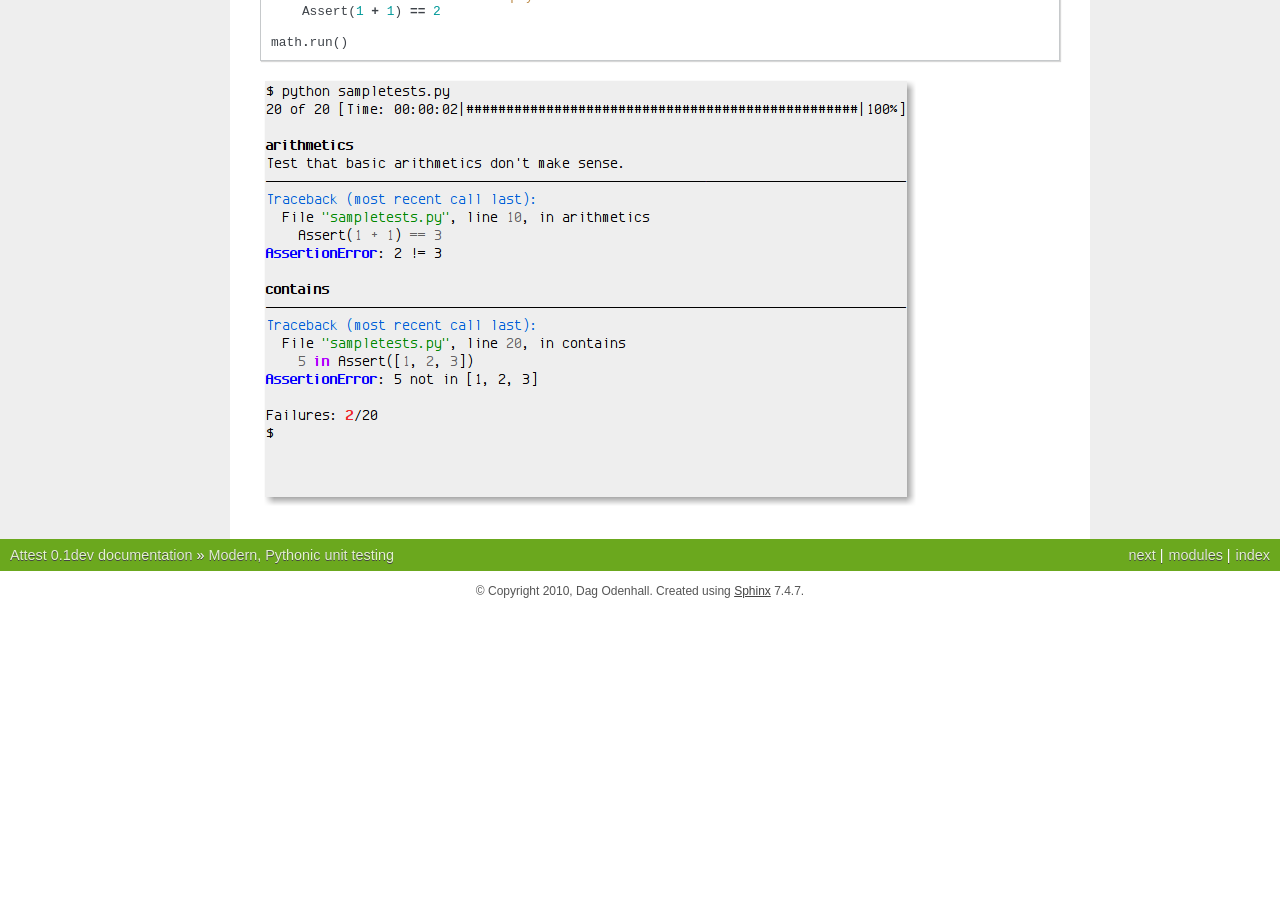
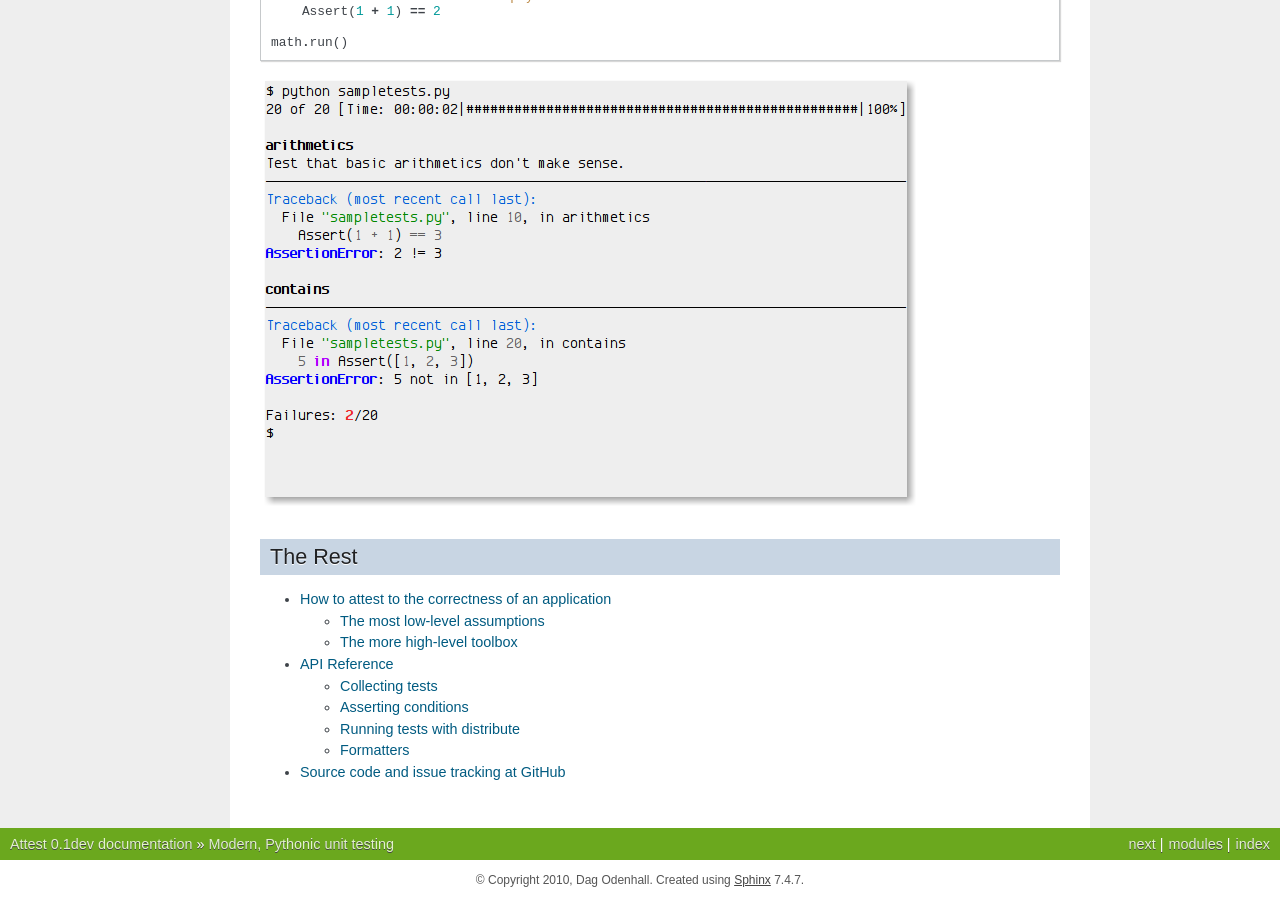
Before and after one commit to dag/attest, a Sphinx documentation site: the page built from docs/index.rst, in a window 1280 px wide and 900 px high, scrolled down 890 px. Built offline with Sphinx 7.4.7, drawn with Linux system fonts in a browser that asks for light colours; before the commit the page ends 1501 px from its top, so only the background shows below that; some of the changed lines change nothing that is shown; some of the changed text lies outside the part shown.

Commit message:
Draft of the guide

```diff
--- /dev/null
+++ b/docs/guide.rst
@@ -0,0 +1,72 @@
+How to attest to the correctness of an application
+==================================================
+
+.. sidebar:: Directory structure
+
+    * runtests.py
+
+    * tests/
+
+      * __init__.py
+      * math.py
+
+
+Because mathematics never lie, except when it claims ``0.9… = 1``, we'll be
+testing math in this guide.
+
+*Attest* is quite agnostic and doesn't enforce any particular setup, but for
+sake of simplicity and because I'm only making Attest flexible in a
+self-defeating impulse of compulsive behaviour, I'll tell you how *I* like to
+write tests, and how that is done with Attest.
+
+First of all, you should know that Attest will not do any automatic discovery
+of tests behind your back. You're in control. Sit back and relax. If you worry
+about boilerplate I can assure you it is minimal.
+
+Second, there is no global collection of tests. This is related to the
+previous point. *You* write your test collections, and bind them together
+when you want to run more than a specific one.
+
+Third, because of the above points, no particular directory structure or
+naming conventions are enforced. A collection of tests is just a Python
+package. You control what should be included by importing and registering
+collections. When you run tests, just point to them.
+
+
+The most low-level assumptions
+------------------------------
+
+*Attest* follows a few assumptions meant to make the core flexible.
+
+* A test is a callable object that takes no arguments.
+* A failure is an unhandled exception, or a return value of :const:`False`.
+* A collection is an iterable object yielding test objects.
+
+Effectively, while perhaps practically not very useful, this implies you can
+write a list of lambda expressions as a test collection.
+
+
+The more high-level toolbox
+---------------------------
+
+Attest provides a few tools to aid in the creation of tests and collections,
+abiding to the above assumptions. Each tool is carefully designed to follow
+idiomatic Python conventions and to solve the particular problem of testing
+with "the right tool for the job".
+
+My favourite is the functional API inspired by `Flask`_. Classes
+don't really make sense unless you're going to have multiple instances or
+you're using inheritance for something. The functional API is flat, which
+ultimately is a desirable idiom in Python. Flat implies functions defined
+in the top-level rather than methods wrapped in a class. This saves you some
+indentation levels, by extension giving you more characters within the
+conventional limit of 80. Mostly, and more importantly, it makes sense because
+classes don't.
+
+Because taste varies, and for the rare situations when classes do make sense,
+there is support for the use of tests wrapped in a class. These however are
+quite unlike the test classes of the unittest library — rather than modelling
+a Java package they, too, closely follow conventional Python idioms.
+
+
+.. _Flask: http://flask.pocoo.org/
--- a/docs/index.rst
+++ b/docs/index.rst
@@ -61,10 +61,14 @@
 .. image:: /images/sampletests.png
 
 
+The Rest
+--------
+
 .. toctree::
    :maxdepth: 2
-   :hidden:
 
+   guide
    api
+   Source code and issue tracking at GitHub <http://github.com/dag/attest/>
 
 .. _Flask: http://flask.pocoo.org/
```
